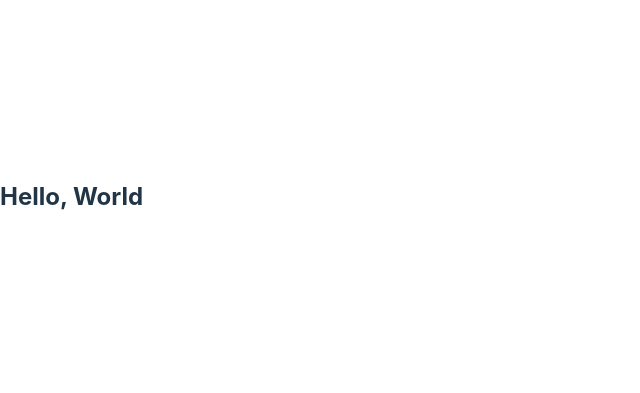
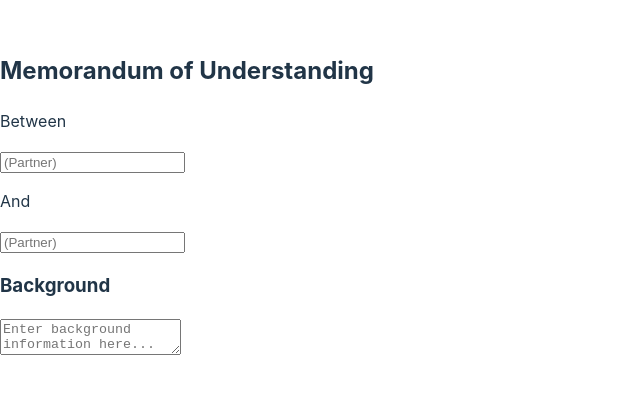
Before and after one commit to AdityaDhanarajKundu/mou, a React (Vite) app: page / in a window 1280 px wide. Shown: the part 203-596 px from the top of the page, without its empty margins (0-640 px from the left). Built offline with nearby package versions, Linux system fonts and the light colour scheme.

Commit message:
personal info

```diff
--- a/src/mou-form.jsx
+++ b/src/mou-form.jsx
@@ -1,7 +1,32 @@
-import React from 'react';
+import {useState} from 'react';
 
 export default function MouForm(){
+    const [partner1, setPartner1] = useState('');
+    const [partner2, setPartner2] = useState('');
+
+    function handleChange1(e){
+        setPartner1(e.target.value);
+    }
+    function handleChange2(e){
+        setPartner2(e.target.value);
+    }
+
     return(
-        <h2>Hello, World</h2>
+        <div className="mou-form">
+            <h2>Memorandum of Understanding</h2>
+
+            <div className="partner-info">
+                <p>Between</p>
+                <input type="text" placeholder="(Partner)" value={partner1} onChange={handleChange1}/>
+                <p>And</p>
+                <input type="text" placeholder="(Partner)" value={partner2} onChange={handleChange2} />
+                {partner1 && partner2 ? <h4>This Memorandum of Understanding(MOU) sets for the terms and understanding between {partner1} and {partner2}</h4> : null}
+
+            </div>
+            <h3>Background</h3>
+
+            <textarea placeholder="Enter background information here..."></textarea>
+
+        </div>
     );
 }
```
